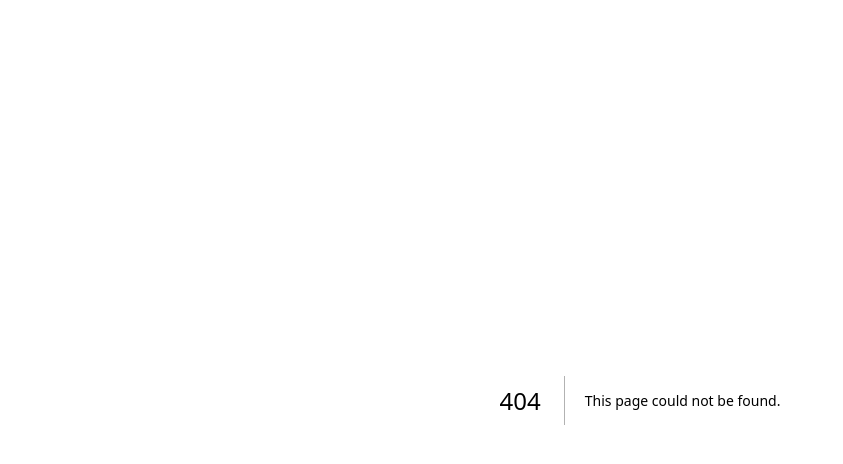
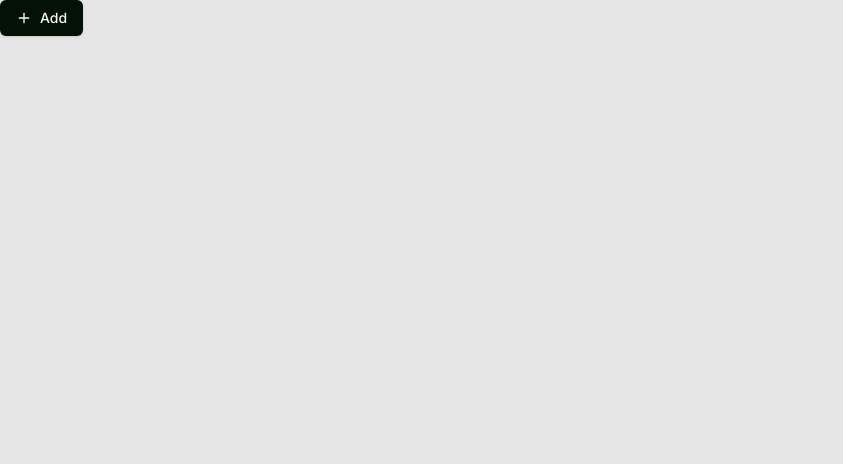
Before and after one commit to jetsgarcia/atlas, a Next.js app: page /admin/manage-courses in a window 1280 px wide. Before the commit this address had no page. Shown: the top 464 px of the page, without its empty margins (0-843 px from the left). Built offline with nearby package versions, Linux system fonts and the light colour scheme.

Commit message:
Add AFOS create button

```diff
--- /dev/null
+++ b/app/(routes)/admin/manage-courses/_components/afos-dialog-button.tsx
@@ -0,0 +1,11 @@
+import { Button } from "@/components/ui/button";
+import { Plus } from "lucide-react";
+
+export default function AFOSDialogButton() {
+  return (
+    <Button>
+      <Plus />
+      <span>Add</span>
+    </Button>
+  );
+}
--- /dev/null
+++ b/app/(routes)/admin/manage-courses/page.tsx
@@ -0,0 +1,11 @@
+import AFOSDialogButton from "./_components/afos-dialog-button";
+
+export default function ManageCoursesPage() {
+  return (
+    <div>
+      <div>
+        <AFOSDialogButton />
+      </div>
+    </div>
+  );
+}
--- /dev/null
+++ b/components/ui/button.tsx
@@ -0,0 +1,57 @@
+import * as React from "react"
+import { Slot } from "@radix-ui/react-slot"
+import { cva, type VariantProps } from "class-variance-authority"
+
+import { cn } from "@/lib/utils"
+
+const buttonVariants = cva(
+  "inline-flex items-center justify-center gap-2 whitespace-nowrap rounded-md text-sm font-medium transition-colors focus-visible:outline-none focus-visible:ring-1 focus-visible:ring-ring disabled:pointer-events-none disabled:opacity-50 [&_svg]:pointer-events-none [&_svg]:size-4 [&_svg]:shrink-0",
+  {
+    variants: {
+      variant: {
+        default:
+          "bg-primary text-primary-foreground shadow hover:bg-primary/90",
+        destructive:
+          "bg-destructive text-destructive-foreground shadow-sm hover:bg-destructive/90",
+        outline:
+          "border border-input bg-background shadow-sm hover:bg-accent hover:text-accent-foreground",
+        secondary:
+          "bg-secondary text-secondary-foreground shadow-sm hover:bg-secondary/80",
+        ghost: "hover:bg-accent hover:text-accent-foreground",
+        link: "text-primary underline-offset-4 hover:underline",
+      },
+      size: {
+        default: "h-9 px-4 py-2",
+        sm: "h-8 rounded-md px-3 text-xs",
+        lg: "h-10 rounded-md px-8",
+        icon: "h-9 w-9",
+      },
+    },
+    defaultVariants: {
+      variant: "default",
+      size: "default",
+    },
+  }
+)
+
+export interface ButtonProps
+  extends React.ButtonHTMLAttributes<HTMLButtonElement>,
+    VariantProps<typeof buttonVariants> {
+  asChild?: boolean
+}
+
+const Button = React.forwardRef<HTMLButtonElement, ButtonProps>(
+  ({ className, variant, size, asChild = false, ...props }, ref) => {
+    const Comp = asChild ? Slot : "button"
+    return (
+      <Comp
+        className={cn(buttonVariants({ variant, size, className }))}
+        ref={ref}
+        {...props}
+      />
+    )
+  }
+)
+Button.displayName = "Button"
+
+export { Button, buttonVariants }
--- a/package.json
+++ b/package.json
@@ -9,6 +9,7 @@
     "lint": "next lint"
   },
   "dependencies": {
+    "@radix-ui/react-slot": "^1.1.1",
     "class-variance-authority": "^0.7.1",
     "clsx": "^2.1.1",
     "lucide-react": "^0.468.0",
```
Also changed, not shown: 1 other file (tests, documents, lock files or other folders).
